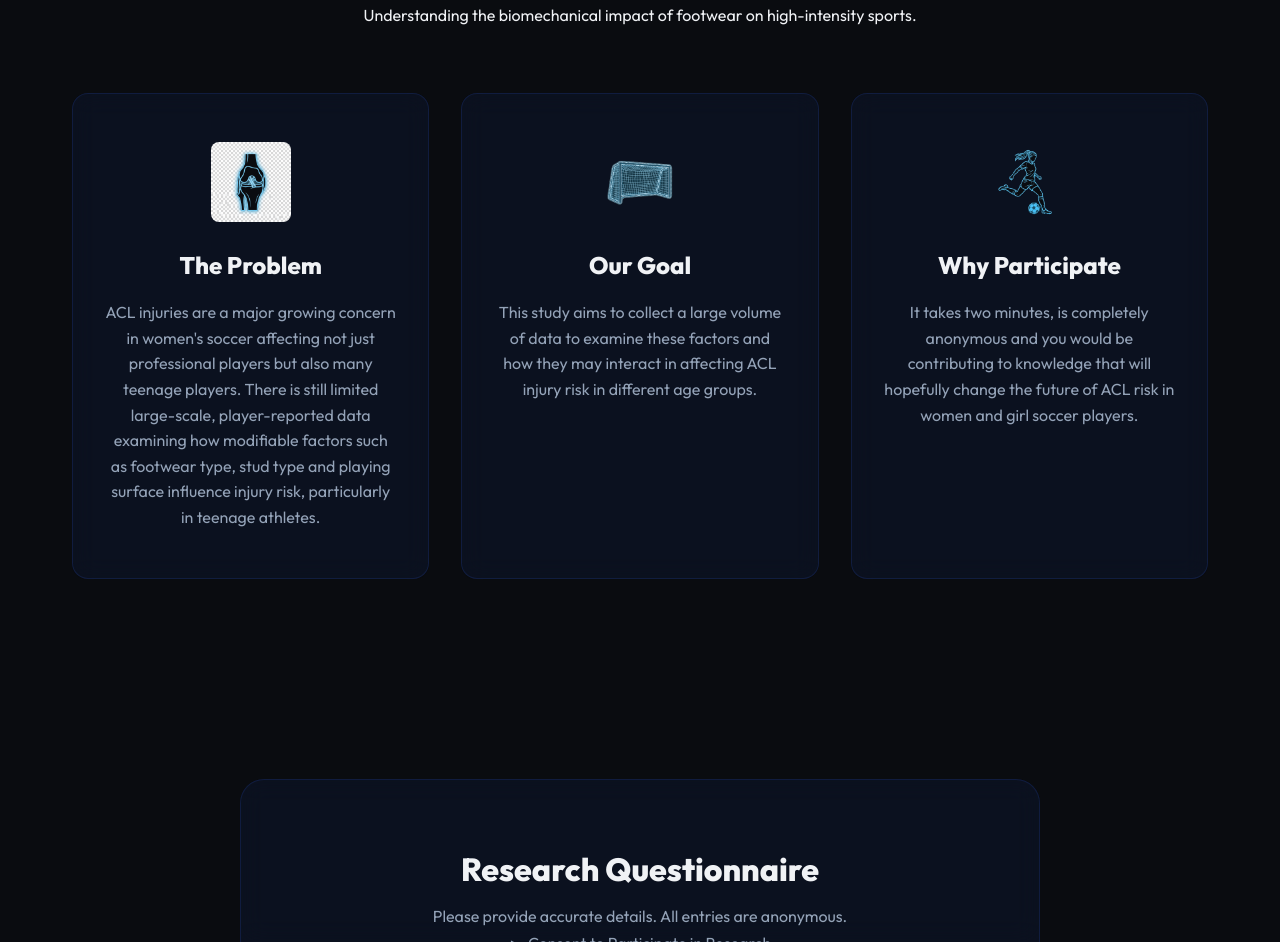
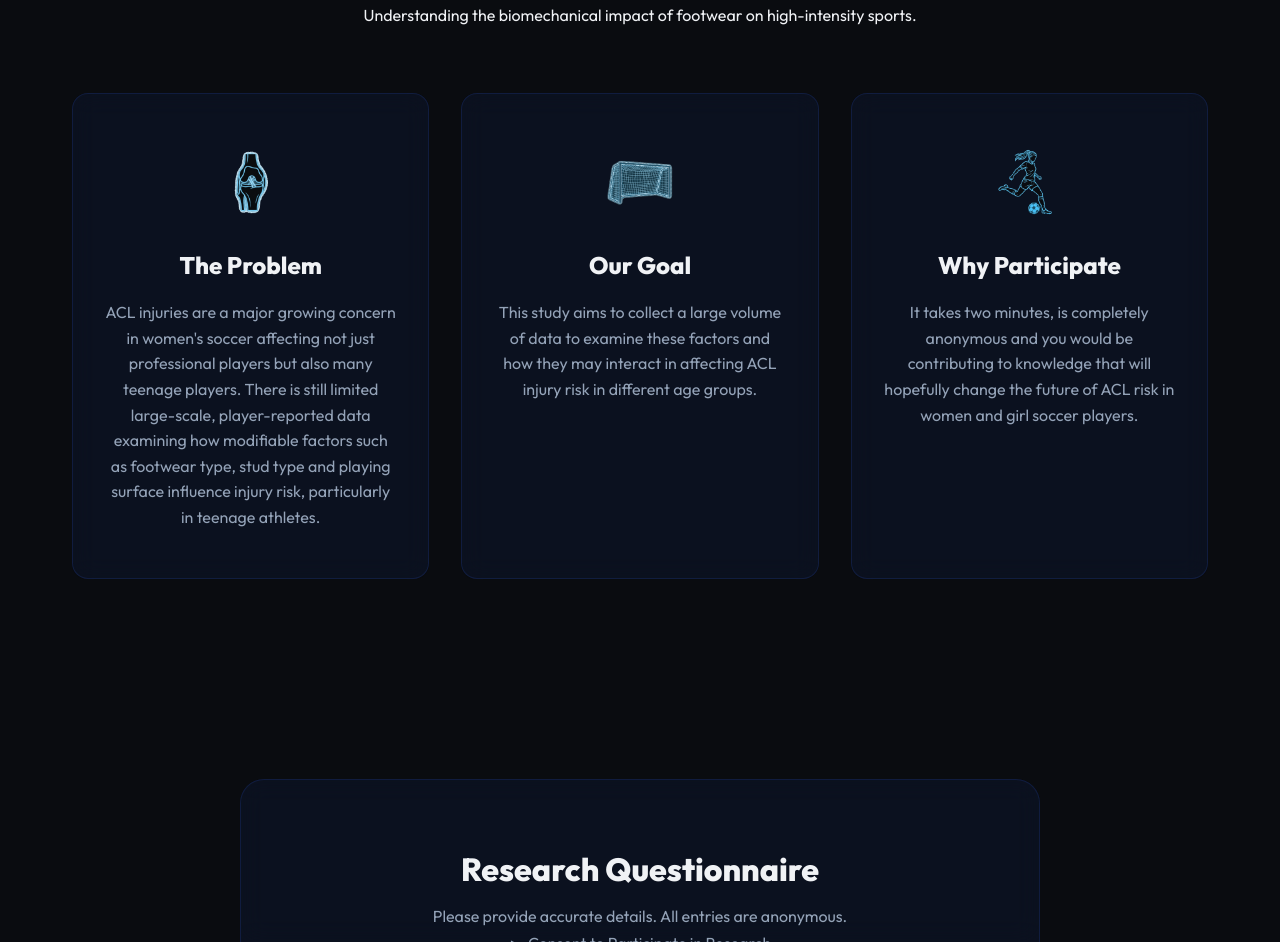
Before and after one commit to autumn-oblenes/ACL-injury-research-study, a plain HTML site: page index.html in a window 1280 px wide. Shown: the part 1192-2134 px from the top of the page. Drawn offline with Linux system fonts and the light colour scheme.

Commit message:
Update knee joint icon with correct light checkerboard background removal

```diff
--- a/index.html
+++ b/index.html
@@ -102,7 +102,7 @@
                 <div class="about-grid">
                     <div class="about-card">
                         <div class="icon">
-                            <img src="assets/knee_joint_new.png" alt="Knee joint anatomy outline" class="card-icon-img">
+                            <img src="assets/knee_joint_new_v2.png" alt="Knee joint anatomy outline" class="card-icon-img">
                         </div>
                         <h3>The Problem</h3>
                         <p>ACL injuries are a major growing concern in women's soccer affecting not just professional players but also many teenage players. There is still limited large-scale, player-reported data examining how modifiable factors such as footwear type, stud type and playing surface influence injury risk, particularly in teenage athletes.</p>
```
Also changed, not shown: assets/knee_joint_new.png (deleted), assets/knee_joint_new_v2.png (added).
